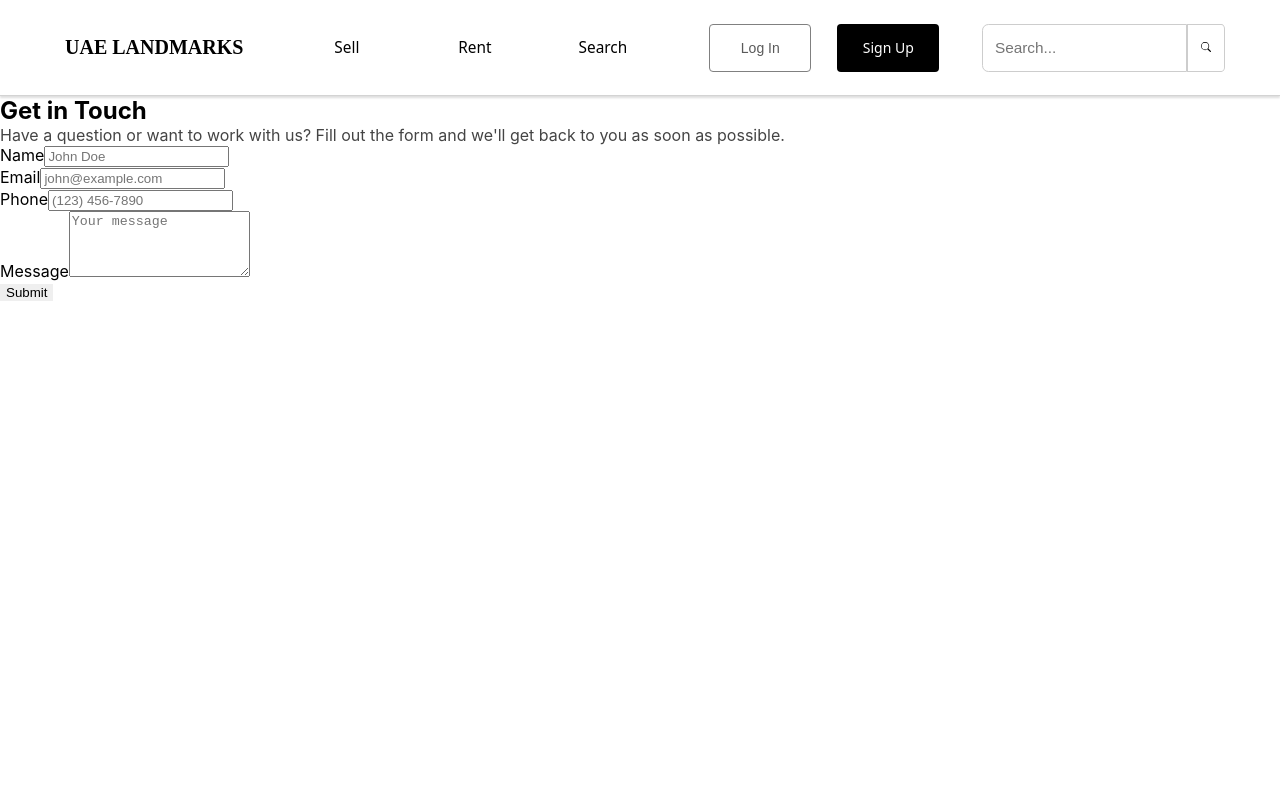
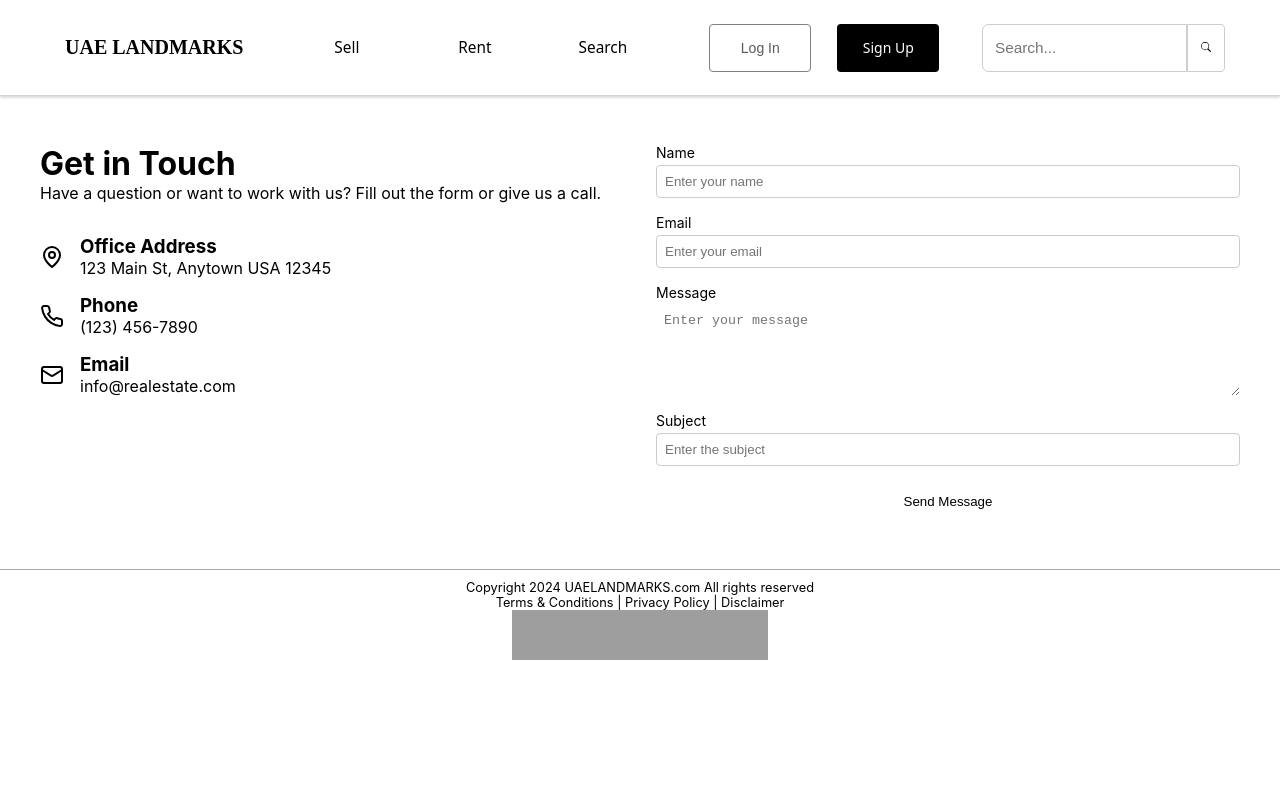
Before and after one commit to ArsalanAhmed03/HALANDMARKS_repo, a React (Create React App) app in the folder client/: page /ContactUs in a window 1280 px wide. Shown: the top 800 px of the page. Built offline with nearby package versions, Linux system fonts and the light colour scheme; grey boxes are pictures that could not be loaded.

Commit message:
Contact Us Page

```diff
--- a/client/src/components/JSX/contactUsBox.jsx
+++ b/client/src/components/JSX/contactUsBox.jsx
@@ -1,79 +1,87 @@
 import React from "react";
 import '../styles/contactUsBox-Styles.css';
 
-export default function ContactUs() {
+const ContactUs = () => {
   return (
+    <div className="contact-container">
+      <div className="contact-info">
+        <h2 className="contact-header">Get in Touch</h2>
+        <p className="contact-subheader">
+          Have a question or want to work with us? Fill out the form or give us a call.
+        </p>
+        <div className="contact-details">
+          <div className="detail-item">
+            <MapPinIcon className="icon" />
             <div>
-            <section className="contact-section">
-                <div className="container">
-                    <div className="grid">
+              <h3 className="detail-title">Office Address</h3>
+              <p className="detail-description">123 Main St, Anytown USA 12345</p>
+            </div>
+          </div>
+          <div className="detail-item">
+            <PhoneIcon className="icon" />
             <div>
-                            <h1 className="heading">Get in Touch</h1>
-                            <p className="description">
-                                Have a question or want to work with us? Fill out the form and we'll get back to you as soon as
-                                possible.
-                            </p>
+              <h3 className="detail-title">Phone</h3>
+              <p className="detail-description">(123) 456-7890</p>
             </div>
+          </div>
+          <div className="detail-item">
+            <MailIcon className="icon" />
             <div>
+              <h3 className="detail-title">Email</h3>
+              <p className="detail-description">info@realestate.com</p>
+            </div>
+          </div>
+        </div>
+      </div>
+      <div className="contact-form">
         <form className="form">
-                                <div>
-                                    <label htmlFor="name" className="label">
-                                        Name
-                                    </label>
-                                    <input id="name" type="text" placeholder="John Doe" className="input" />
+          <div className="form-group">
+            <label htmlFor="name">Name</label>
+            <input id="name" placeholder="Enter your name" className="input" />
           </div>
-                                <div>
-                                    <label htmlFor="email" className="label">
-                                        Email
-                                    </label>
-                                    <input id="email" type="email" placeholder="john@example.com" className="input" />
+          <div className="form-group">
+            <label htmlFor="email">Email</label>
+            <input id="email" type="email" placeholder="Enter your email" className="input" />
           </div>
-                                <div>
-                                    <label htmlFor="phone" className="label">
-                                        Phone
-                                    </label>
-                                    <input id="phone" type="tel" placeholder="(123) 456-7890" className="input" />
+          <div className="form-group">
+            <label htmlFor="message">Message</label>
+            <textarea id="message" rows={5} placeholder="Enter your message" className="textarea" />
           </div>
-                                <div>
-                                    <label htmlFor="message" className="label">
-                                        Message
-                                    </label>
-                                    <textarea id="message" rows={4} placeholder="Your message" className="textarea"></textarea>
+          <div className="form-group">
+            <label htmlFor="subject">Subject</label>
+            <input id="subject" placeholder="Enter the subject" className="input" />
           </div>
-                                <button type="submit" className="button">
-                                    Submit
-                                </button>
+          <button type="submit" className="submit-button">Send Message</button>
         </form>
       </div>
     </div>
-                </div>
-            </section>
-            <section className="location-section">
-                <div className="container">
-                    <div className="grid">
-                        <div>
-                            <h2 className="subheading">Our Location</h2>
-                            <div className="contact-info">
-                                <div>
-                                    <h3 className="info-title">Address</h3>
-                                    <p className="info-description">123 Main St, Anytown USA 12345</p>
-                                </div>
-                                <div>
-                                    <h3 className="info-title">Phone</h3>
-                                    <p className="info-description">(123) 456-7890</p>
-                                </div>
-                                <div>
-                                    <h3 className="info-title">Email</h3>
-                                    <p className="info-description">info@realestate.com</p>
-                                </div>
-                            </div>
-                        </div>
-                        <div>
-                            <img src="/placeholder.svg" alt="Office Location" className="image" />
-                        </div>
-                    </div>
-                </div>
-            </section>
-        </div>
+  );
+};
+
+function MailIcon(props) {
+  return (
+    <svg {...props} xmlns="http://www.w3.org/2000/svg" width="24" height="24" fill="none" stroke="currentColor" strokeWidth="2">
+      <rect width="20" height="16" x="2" y="4" rx="2" />
+      <path d="m22 7-8.97 5.7a1.94 1.94 0 0 1-2.06 0L2 7" />
+    </svg>
   );
 }
+
+function MapPinIcon(props) {
+  return (
+    <svg {...props} xmlns="http://www.w3.org/2000/svg" width="24" height="24" fill="none" stroke="currentColor" strokeWidth="2">
+      <path d="M20 10c0 6-8 12-8 12s-8-6-8-12a8 8 0 0 1 16 0Z" />
+      <circle cx="12" cy="10" r="3" />
+    </svg>
+  );
+}
+
+function PhoneIcon(props) {
+  return (
+    <svg {...props} xmlns="http://www.w3.org/2000/svg" width="24" height="24" fill="none" stroke="currentColor" strokeWidth="2">
+      <path d="M22 16.92v3a2 2 0 0 1-2.18 2 19.79 19.79 0 0 1-8.63-3.07 19.5 19.5 0 0 1-6-6 19.79 19.79 0 0 1-3.07-8.67A2 2 0 0 1 4.11 2h3a2 2 0 0 1 2 1.72 12.84 12.84 0 0 0 .7 2.81 2 2 0 0 1-.45 2.11L8.09 9.91a16 16 0 0 0 6 6l1.27-1.27a2 2 0 0 1 2.11-.45 12.84 12.84 0 0 0 2.81.7A2 2 0 0 1 22 16.92z" />
+    </svg>
+  );
+}
+
+export default ContactUs;
--- a/client/src/components/styles/contactUsBox-Styles.css
+++ b/client/src/components/styles/contactUsBox-Styles.css
@@ -1,54 +1,54 @@
-/* :root {
-    --background: #ffffff;
-    --foreground: #1e1e1e;
-    --primary: #2b2b2b;
-    --primary-foreground: #f5f5f5;
-    --muted: #f0f0f0;
-    --muted-foreground: #888888;
-    --border: #e0e0e0;
-    --radius: 8px;
+.contact-container {
+  max-width: 1200px;
+  margin: auto;
+  padding: 3rem 1rem;
+  display: flex;
+  flex-wrap: wrap;
+  gap: 2rem;
 }
 
-  body {
-    background-color: var(--background);
-    color: var(--foreground);
-    font-family: Arial, sans-serif;
+.contact-info {
+  flex: 1;
+  min-width: 300px;
 }
 
-  .container {
-    max-width: 1200px;
-    margin: 0 auto;
-    padding: 0 20px;
+.contact-header {
+  font-size: 2rem;
+  font-weight: bold;
 }
 
-  .grid {
-    display: flex;
-    justify-content: center;
-    align-items: center;
-    padding: 5%;
-    box-sizing: border-box;
+.contact-subheader {
+  color: var(--muted-foreground);
 }
 
-  @media (min-width: 768px) {
-    .grid {
-      grid-template-columns: 1fr 1fr;
-    }
+.contact-details {
+  margin-top: 2rem;
 }
 
-  .contact-section {
-    background-color: var(--primary);
-    padding: 40px 0;
-  }
-
-  .heading {
-    font-size: 2.5rem;
-    color: var(--primary-foreground);
+.detail-item {
+  display: flex;
+  align-items: center;
+  gap: 1rem;
   margin-bottom: 1rem;
 }
 
-  .description {
-    font-size: 1.25rem;
-    color: var(--primary-foreground);
+.icon {
+  width: 24px;
+  height: 24px;
+  color: var(--primary);
+}
+
+.detail-title {
+  font-weight: medium;
+}
+
+.detail-description {
+  color: var(--muted-foreground);
+}
+
+.contact-form {
+  flex: 1;
+  min-width: 300px;
 }
 
 .form {
@@ -57,60 +57,33 @@
   gap: 1rem;
 }
 
-  .label {
-    display: block;
-    font-size: 0.875rem;
-    font-weight: bold;
-    color: var(--primary-foreground);
+.form-group {
+  display: flex;
+  flex-direction: column;
 }
 
 .input,
 .textarea {
   border: 1px solid var(--border);
+  padding: 0.5rem;
   border-radius: var(--radius);
-    padding: 10px;
-    width: 100%;
 }
 
-  .button {
-    background-color: var(--primary-foreground);
-    color: var(--primary);
+.textarea {
+  resize: vertical;
+}
+
+.submit-button {
+  padding: 0.75rem 1.5rem;
+  background-color: var(--primary);
+  color: var(--primary-foreground);
   border: none;
   border-radius: var(--radius);
-    padding: 10px;
   cursor: pointer;
-    font-size: 1rem;
 }
 
-  .button:hover {
-    opacity: 0.9;
+@media (max-width: 600px) {
+  .contact-container {
+    flex-direction: column;
   }
-
-  .location-section {
-    padding: 40px 0;
 }
-
-  .subheading {
-    font-size: 2rem;
-    margin-bottom: 1rem;
-  }
-
-  .contact-info {
-    margin-top: 1rem;
-  }
-
-  .info-title {
-    font-size: 1.125rem;
-    font-weight: bold;
-  }
-
-  .info-description {
-    color: var(--muted-foreground);
-  }
-
-   .image {
-    border-radius: var(--radius);
-    width: 100%;
-    height: auto;
-  }
-   */
```
Lines whose indentation alone changed are shown as unchanged.
